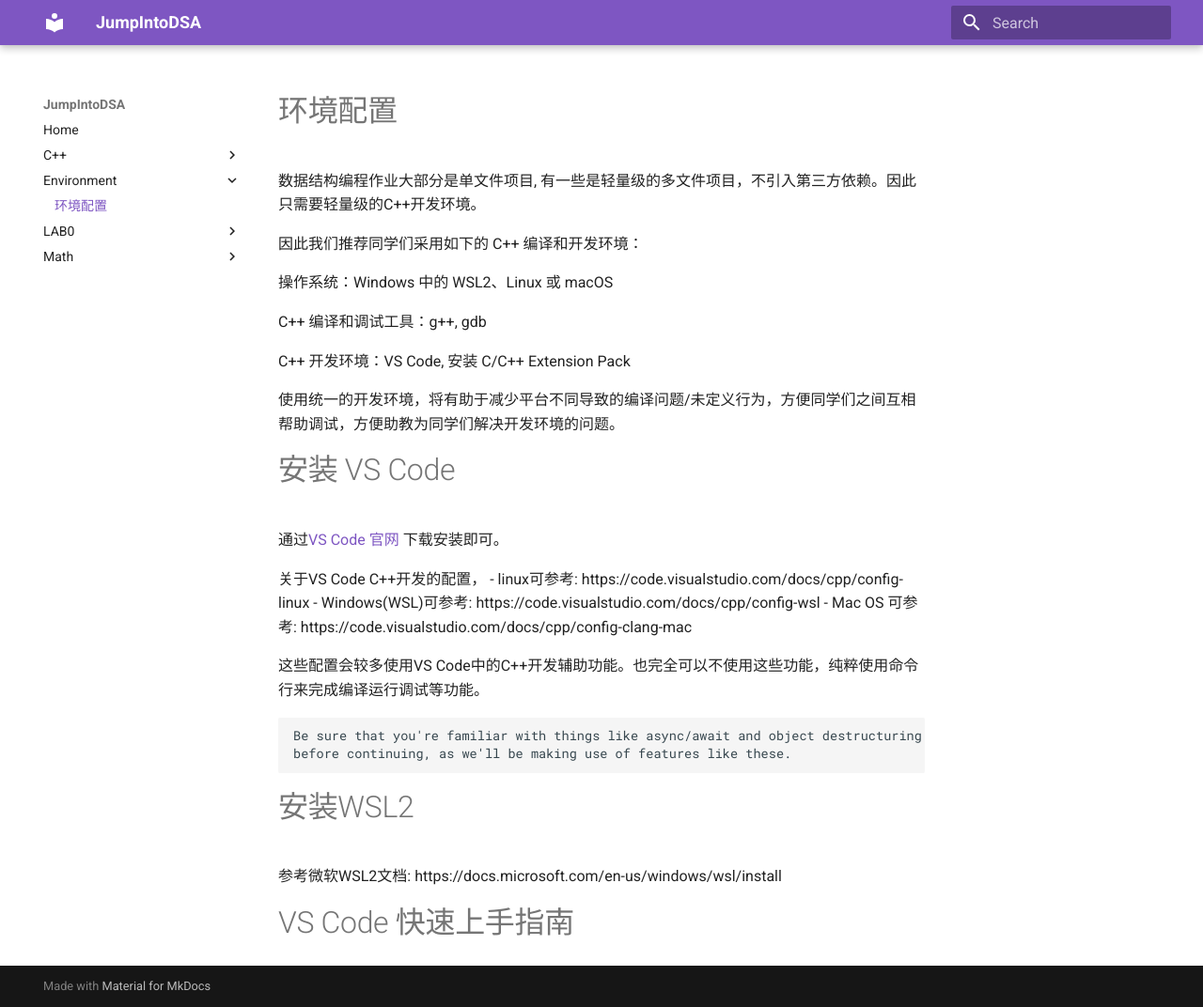
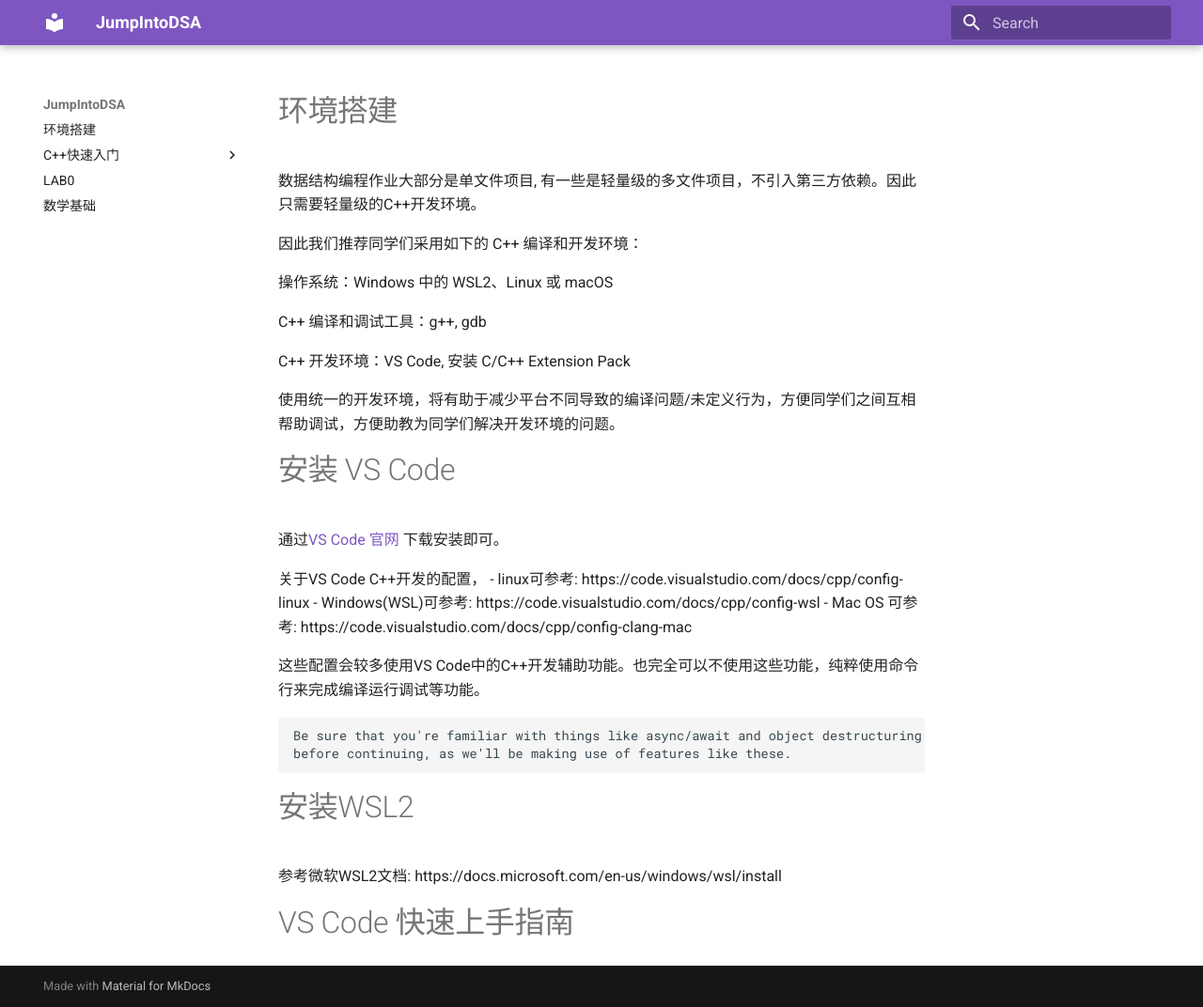
Before and after one commit to Tsinghua-DSA/JumpIntoDSA, an MkDocs documentation site: the page built from docs/Environment/index.md, in a window 1280 px wide and 1072 px high. Shown: the whole window at 94% size. Built offline with MkDocs 1.6.1 and Material for MkDocs 9.7.7, drawn with Linux system fonts in a browser that asks for light colours.

Commit message:
update navigation

```diff
--- a/docs/Environment/index.md
+++ b/docs/Environment/index.md
@@ -1,4 +1,4 @@
-# 环境配置
+# 环境搭建
 
 数据结构编程作业大部分是单文件项目, 有一些是轻量级的多文件项目，不引入第三方依赖。因此只需要轻量级的C++开发环境。
 
--- a/mkdocs.yml
+++ b/mkdocs.yml
@@ -4,3 +4,21 @@
   name: material
   palette:
     primary: deep purple
+  features:
+    - navigation.instant
+    - navigation.indexes
+
+nav:
+  - 环境搭建: Environment
+  - C++快速入门:
+    - C++/index.md
+    - 类和对象: C++/Class&Object.md
+    - 构造析构: C++/Cons&Dest.md
+    - 继承: C++/Inheritance.md
+    - 多态: C++/Polymorphism.md
+    - 运算符重载: C++/Overloading.md
+    - 模板简介: C++/Templates.md
+    - 内存分配: C++/Memory.md
+    - 引用: C++/Reference.md
+  - LAB0: LAB0
+  - 数学基础: Math
```
